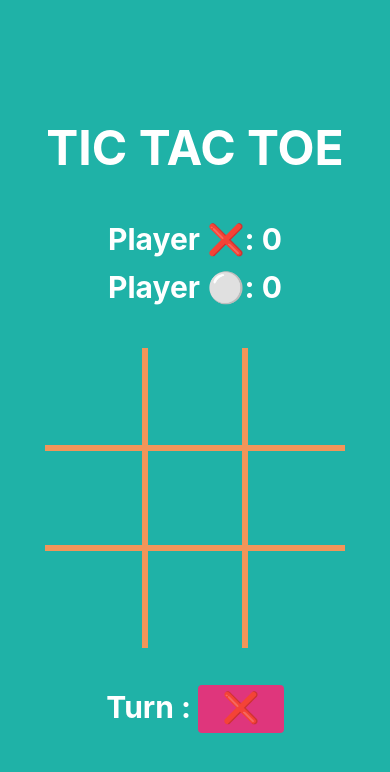
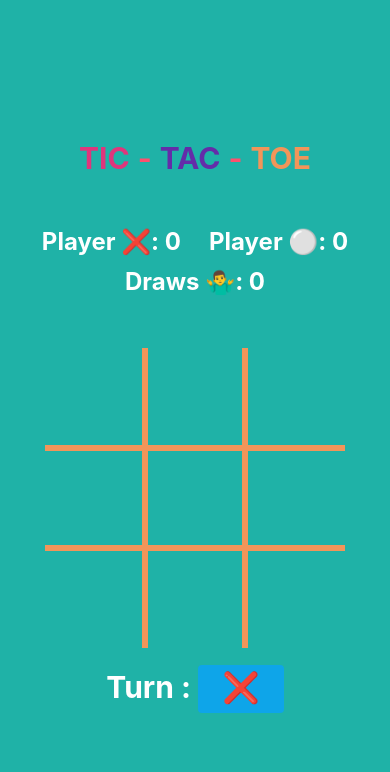
Before and after one commit to Luvwen/Tic-tac-toe, a React (Vite) app: page / in a window 390 px wide. Shown: the top 772 px of the page. Built offline with nearby package versions, Linux system fonts and the light colour scheme.

Commit message:
Fix mobile styles

```diff
--- a/src/components/Board.jsx
+++ b/src/components/Board.jsx
@@ -61,10 +61,14 @@ export const Board = () => {
             if (getWinner === '❌') {
                 newAmountOfWins.push('❌');
                 setAmountOfWins([...newAmountOfWins]);
-            } else {
+            } else if (getWinner === '⚪') {
                 newAmountOfWins.push('⚪');
                 setAmountOfWins(newAmountOfWins);
             }
+        } else {
+            const newAmountOfDraws = [...amountOfWins];
+            newAmountOfDraws.push('draw');
+            setAmountOfWins(newAmountOfDraws);
             setBoard(Array(9).fill(null));
             setTurn(TURNS.x);
             setWinner(null);
@@ -77,10 +81,13 @@ export const Board = () => {
 
     const totalOfWinsFromO = amountOfWins.filter((o) => o === '⚪').length;
 
+    const totalOfDraws = amountOfWins.filter((draw) => draw === 'draw').length;
+
     return (
         <Box
             bg={winner !== null ? '#304E4F' : '#1FB2A7'}
             height="100vh"
+            overflow="hidden"
             width="100vw"
         >
             <Stack
@@ -88,14 +95,33 @@ export const Board = () => {
                 color="white"
                 height="100vh"
                 justifyContent="center"
-                spacing="10"
+                spacing={['5', '10']}
             >
-                <Heading color="white" fontSize="5xl" fontWeight="bold">
-                    TIC TAC TOE
-                </Heading>
-                <Stack>
-                    <Heading>Player ❌: {totalOfWinsFromX}</Heading>
-                    <Heading>Player ⚪: {totalOfWinsFromO}</Heading>
+                <Stack
+                    color="white"
+                    direction="row"
+                    fontSize={['3xl', '5xl']}
+                    fontWeight="bold"
+                    pb="25px"
+                >
+                    <Text color="#DF367C">TIC</Text>
+                    <Text color="#FF506E">-</Text>
+                    <Text color="#642CA9">TAC</Text>
+                    <Text color="#FF506E">-</Text>
+                    <Text color="#F29559">TOE</Text>
+                </Stack>
+                <Stack alignItems="center" direction={['column']}>
+                    <Stack direction={['row']} spacing={['7', '10']}>
+                        <Heading fontSize={['2xl', '3xl']} mb={'0'}>
+                            Player ❌: {totalOfWinsFromX}
+                        </Heading>
+                        <Heading fontSize={['2xl', '3xl']} mb={'0'}>
+                            Player ⚪: {totalOfWinsFromO}
+                        </Heading>
+                    </Stack>
+                    <Heading fontSize={['2xl', '3xl']} pb={['30px', '0']}>
+                        Draws 🤷‍♂️: {totalOfDraws}
+                    </Heading>
                 </Stack>
                 <Grid gridTemplateColumns="repeat(3, 1fr)">
                     {board.map((squareValue, index) => {
@@ -115,7 +141,7 @@ export const Board = () => {
                     Turn :{' '}
                     <Text
                         as="span"
-                        bg={turn === '❌' ? '#DF367C' : '#0EA5E9'}
+                        bg={turn === '❌' ? '#0EA5E9' : '#DF367C'}
                         borderRadius="4px"
                         p="4px 24px 8px"
                     >
```
